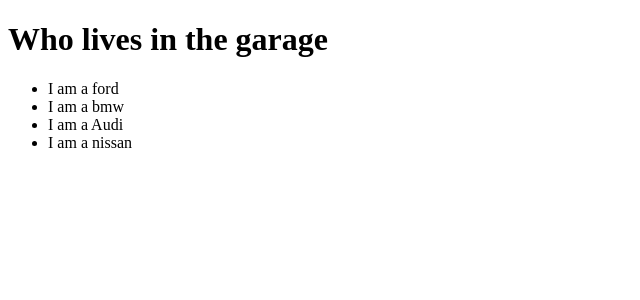
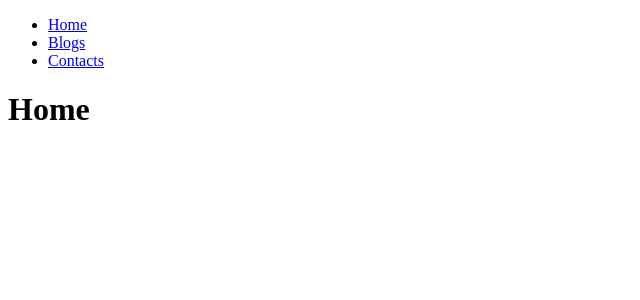
Before and after one commit to AaronSala/starter, a React (Create React App) app: page / in a window 1280 px wide. Shown: the top 300 px of the page, without its empty margins (0-640 px from the left). Built offline with nearby package versions, Linux system fonts and the light colour scheme.

Commit message:
react router

```diff
--- a/package.json
+++ b/package.json
@@ -34,5 +34,8 @@
       "last 1 firefox version",
       "last 1 safari version"
     ]
+  },
+  "devDependencies": {
+    "react-router-dom": "^6.22.3"
   }
 }
--- a/src/App.js
+++ b/src/App.js
@@ -1,14 +1,23 @@
-
-import Garage from './inames.jsx'
-
+//import ReactDOM from "react-dom/client";
+import { BrowserRouter, Routes, Route } from "react-router-dom";
+import Layout from "./pages/Layout";
+import Home from "./pages/Home";
+import Blogs from "./pages/Blogs";
+import Contacts from "./pages/Contacts";
+import NoPage from "./pages/NoPage";
 
 function App() {
-
   return (
-    <>
-
-      <Garage  />
-    </>
+    <BrowserRouter>
+      <Routes>
+        <Route path="/" element={<Layout />}>
+          <Route index element={<Home />} />
+          <Route path="blogs" element={<Blogs />} />
+          <Route path="contacts" element={<Contacts />} />
+          <Route path="*" element={<NoPage />} />
+        </Route>
+      </Routes>
+    </BrowserRouter>
   );
 }
 
--- a/src/inames.jsx
+++ /dev/null
@@ -1,26 +0,0 @@
-function Car(props) {
-  return <li>I am a {props.name}</li>;
-}
-
-function Garage() {
-  const cars = [
-    { id: 1, name: "ford" },
-    { id: 2, name: "bmw" },
-    { id: 3, name: "Audi" },
-    { id: 4, name: "nissan" },
-  ];
-
-  //const sortedCars = cars.sort((a, b) => a.localeCompare(b));
-  return (
-    <>
-      <h1>Who lives in the garage</h1>
-      <ul>
-        {cars.map((car) => (
-          <Car key={car.id} name={car.name} />
-        ))}
-      </ul>
-    </>
-  );
-}
-
-export default Garage;
--- a/src/index.js
+++ b/src/index.js
@@ -2,7 +2,7 @@
 import ReactDOM from 'react-dom/client';
 
 import App from './App';
-import Greeting from './inames';
+
 
 
 const root = ReactDOM.createRoot(document.getElementById('root'));
--- /dev/null
+++ b/src/pages/Blogs.js
@@ -0,0 +1,5 @@
+function Blogs() {
+  return <h1>Blog Articles</h1>;
+}
+
+export default Blogs;
--- /dev/null
+++ b/src/pages/Contacts.js
@@ -0,0 +1,5 @@
+function Contacts() {
+    return ( <h1>Contact Me</h1> );
+}
+
+export default Contacts;
--- /dev/null
+++ b/src/pages/Home.js
@@ -0,0 +1,5 @@
+const Home=()=> {
+  return <h1>Home</h1>;
+}
+
+export default Home;
--- /dev/null
+++ b/src/pages/Layout.js
@@ -0,0 +1,24 @@
+import { Outlet, Link } from "react-router-dom";
+
+const Layout = () => {
+  return (
+    <>
+      <nav>
+        <ul>
+          <li>
+            <Link to="/">Home</Link>
+          </li>
+          <li>
+            <Link to="/blogs">Blogs</Link>
+          </li>
+          <li>
+            <Link to="/contacts">Contacts</Link>
+          </li>
+        </ul>
+      </nav>
+      <Outlet />
+    </>
+  );
+};
+
+export default Layout;
--- /dev/null
+++ b/src/pages/NoPage.js
@@ -0,0 +1,5 @@
+function NoPage() {
+    return ( <h1>404</h1> );
+}
+
+export default NoPage;
```
Also changed, not shown: 1 other file (tests, documents, lock files or other folders).
